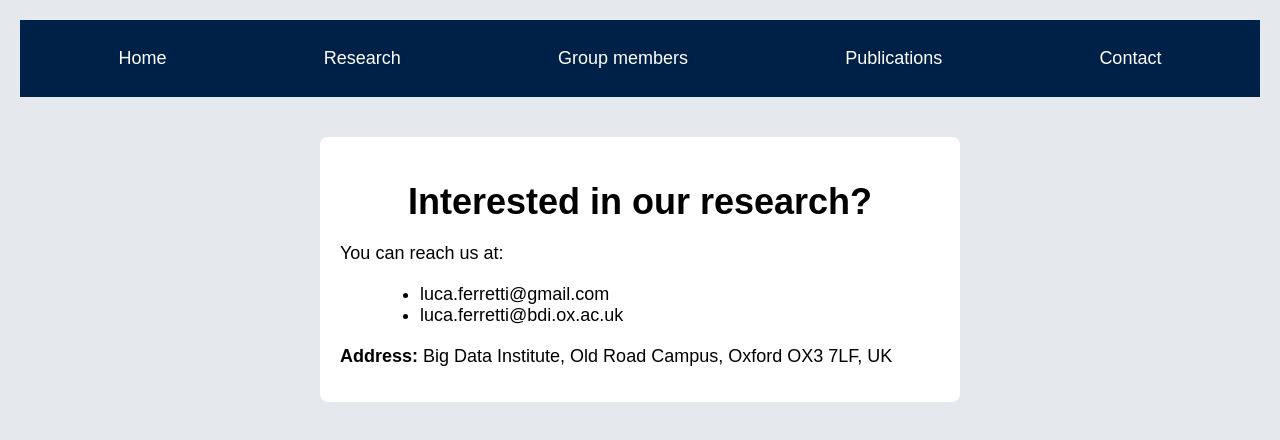
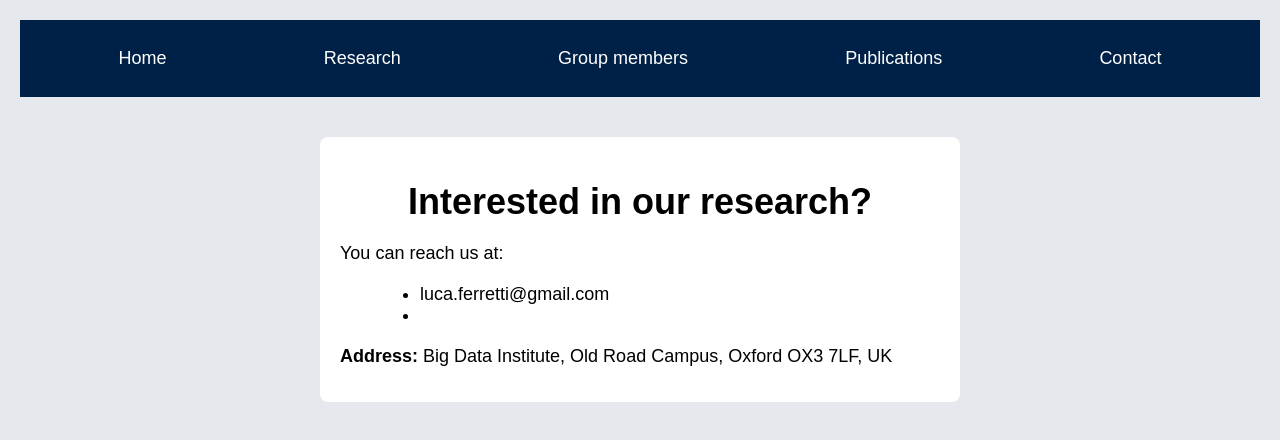
Before and after one commit to lucaferretti/lucaferretti.github.io, a plain HTML site: page contact.html in a window 1280 px wide. Drawn offline with Linux system fonts and the light colour scheme.

Commit message:
Update contact email list in contact.html
Removed an email address from the contact list.

```diff
--- a/contact.html
+++ b/contact.html
@@ -76,7 +76,7 @@
     <p>You can reach us at:</p>
     <ul class="contact-emails">
       <li>luca.ferretti@gmail.com</li>
-      <li>luca.ferretti@bdi.ox.ac.uk</li>
+      <li></li>
     </ul>
     <p><strong>Address:</strong> Big Data Institute, Old Road Campus, Oxford OX3 7LF, UK</p>
   </div>
```
